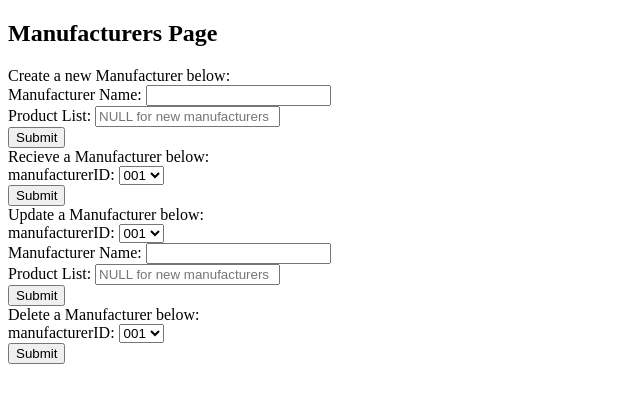
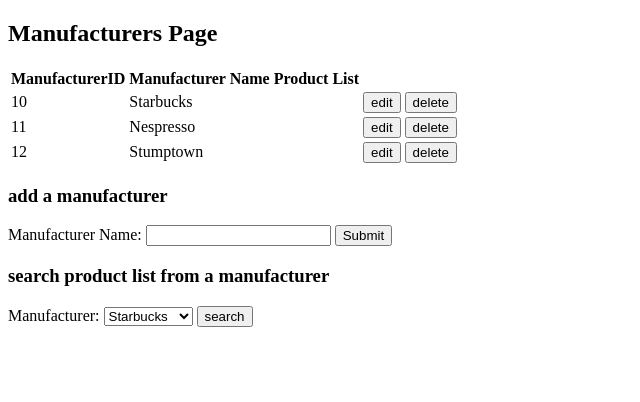
Before and after one commit to McLeodNari/CS340_Group134-1, a plain HTML site: page manufacturers.html in a window 1280 px wide. Shown: the whole page, without its empty margins (0-640 px from the left). Drawn offline with Linux system fonts and the light colour scheme.

Commit message:
Update manufacturers.html

```diff
--- a/manufacturers.html
+++ b/manufacturers.html
@@ -10,92 +10,57 @@
 
 <h2>Manufacturers Page</h2>
 
+<table>
+  <tr>
+    <th>ManufacturerID</th>
+    <th>Manufacturer Name</th>
+    <th>Product List</th>
+    <th></th>
+  </tr>
+  <tr>
+    <td>10</td>
+    <td>Starbucks</td>
+    <td></td>
+    <td><button type="button" onclick="alert('more stuff in progress')">edit</button>
+         <button type="button" onclick="alert('more stuff in progress')">delete</button></td>
+  </tr>
+  <tr>
+   <td>11</td>
+    <td>Nespresso</td>
+    <td></td>
+     <td><button type="button" onclick="alert('more stuff in progress')">edit</button>
+         <button type="button" onclick="alert('more stuff in progress')">delete</button></td>
+  </tr>
+  <tr>
+    <td>12</td>
+    <td>Stumptown</td>
+    <td></td>
+    <td><button type="button" onclick="alert('more stuff in progress')">edit</button>
+         <button type="button" onclick="alert('more stuff in progress')">delete</button></td>
+  </tr>
+
+</table>
+
+<h3> add a manufacturer</h3>
 <form>
-    <label>Create a new Manufacturer below: </label>
-
-
-    <br>
-
     <label for="manufacturerName">Manufacturer Name: </label>
     <input type="text" id="manufacturerName" name="manufacturerName">
-
-    <br>
-
-    <label for="productList">Product List: </label>
-    <input placeholder="NULL for new manufacturers "type="text" id="productList" name="productList">
-
-    <br>
 
     <input type="submit"></input>
 
 </form>
 
-<form>
-    <label>Recieve a Manufacturer below: </label>
+<h3> search product list from a manufacturer</h3>
+<label for="manufacturer">Manufacturer: </label>
+    <select name="manuf" id="manuf">
+    <option value="Starbucks">Starbucks</option>
+    <option value="Deathwith">Deathwish</option>
+    <option value="Nes">Nespresso</option>
+    <option value="a">Stumptown</option>
+  </select>
+<button type="button" onclick="alert('fake list')">search</button>
 
-    <br>
 
-    <label for="manufacturerID">manufacturerID: </label>
-
-    <select name="manufacturerID" id="manufacturerID">
-        <option value="preset1">001</option>
-        <option value="preset2">002</option>
-        <option value="preset3">003</option>
-    </select>
-
-    <br>
-
-    <input type="submit"></input>
-
-</form>
-
-<form>
-    <label>Update a Manufacturer below: </label>
-
-    <br>
-
-    <label for="manufacturerID">manufacturerID: </label>
-
-    <select name="manufacturerID" id="manufacturerID">
-        <option value="preset1">001</option>
-        <option value="preset2">002</option>
-        <option value="preset3">003</option>
-    </select>
-
-    <br>
-
-    <label for="manufacturerName">Manufacturer Name: </label>
-    <input type="text" id="manufacturerName" name="manufacturerName">
-
-    <br>
-
-    <label for="productList">Product List: </label>
-    <input placeholder="NULL for new manufacturers "type="text" id="productList" name="productList">
-
-    <br>
-
-    <input type="submit"></input>
-
-</form>
-
-<form>
-    <label>Delete a Manufacturer below: </label>
-
-    <br>
-
-    <label for="manufacturerID">manufacturerID: </label>
-
-    <select name="manufacturerID" id="manufacturerID">
-        <option value="preset1">001</option>
-        <option value="preset2">002</option>
-        <option value="preset3">003</option>
-    </select>
-
-    <br>
-
-    <input type="submit"></input>
-
-</form>
 
 </body>
 </html>
```
